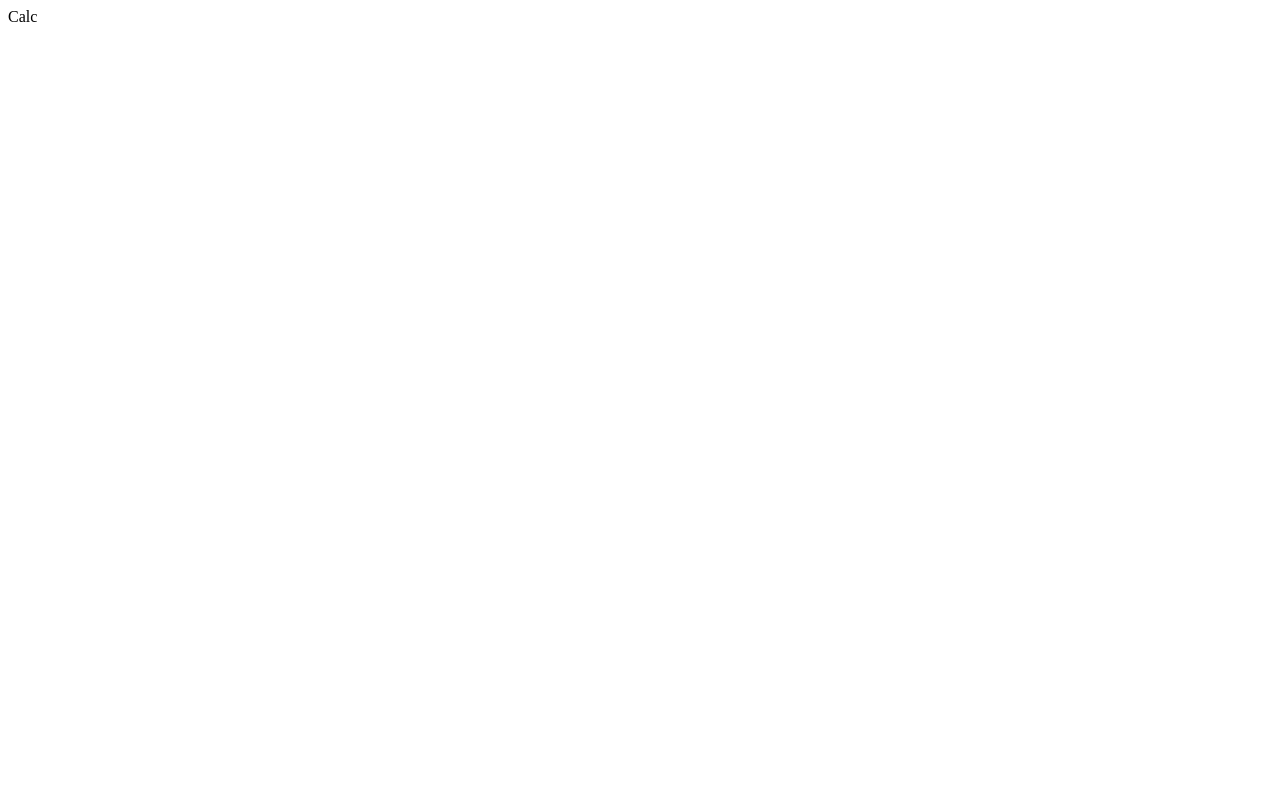
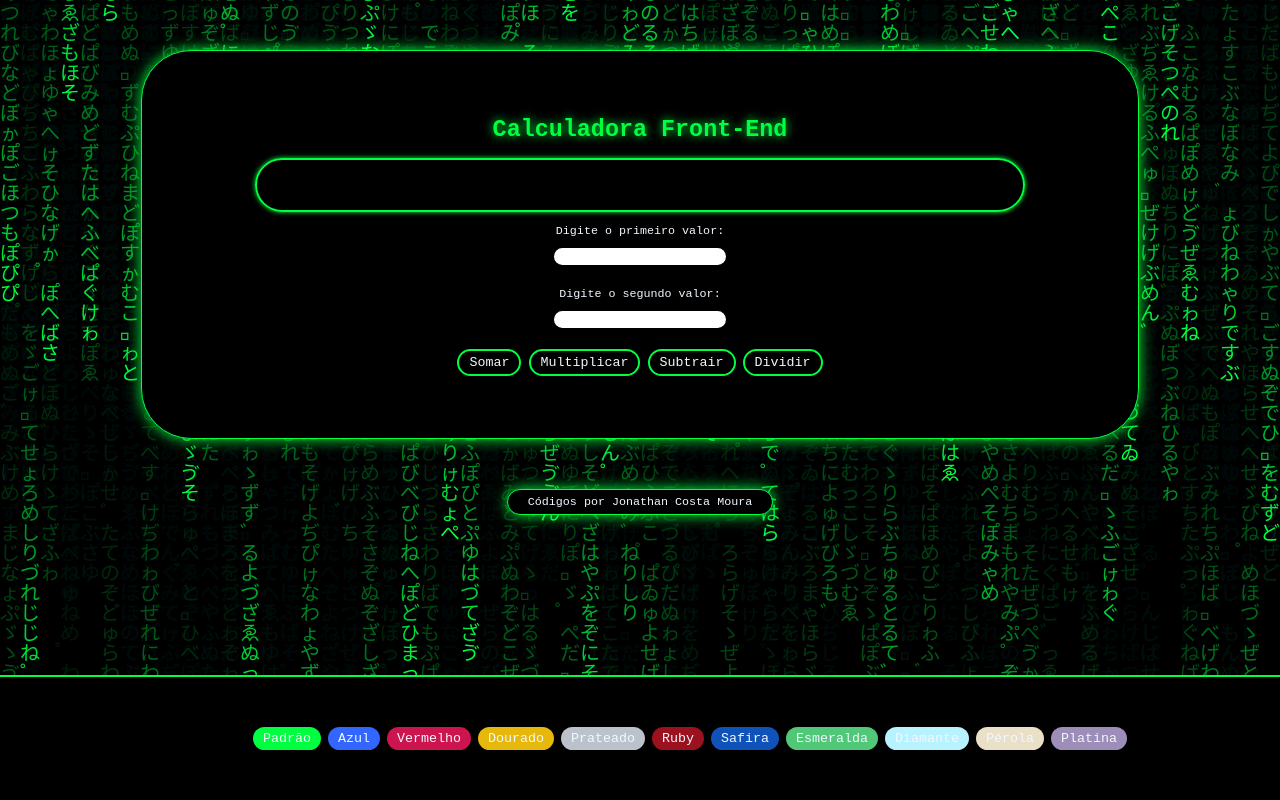
Before and after one commit to LumiAlencar/LumiAlencar.github.io, a plain HTML site: page index.html in a window 1280 px wide. Drawn offline with Linux system fonts and the light colour scheme.

Commit message:
Commit002

```diff
--- /dev/null
+++ b/index.css
@@ -0,0 +1,128 @@
+:root {
+    --neon: #00FF41;
+}
+
+
+body {
+    font-family: monospace;
+    background-color: #000;
+    margin: 0;
+}
+
+button {
+    border-radius: 50px;
+    padding: 4px 10px;
+    color: aliceblue;
+    background-color: black;
+    border: 2px solid var(--neon);
+    font-family: monospace;
+    animation-duration: 2s;
+    cursor: pointer;
+    z-index: 1;
+    position: relative;
+}
+
+button:hover {
+    box-shadow: 0 0 10px var(--neon);
+}
+
+div {
+    min-width: 150px;
+    width: 100%;
+    /* border: 15px solid rgb(57, 3, 78); */
+    padding: 50px;
+    text-align: center;
+    font-size: 90%;
+    z-index: 1;
+    position: relative;
+}
+
+h1 {
+    color: var(--neon);
+    text-shadow: 0 0 10px var(--neon);
+}
+
+p > input {
+    border: none;
+    border-radius: 50px;
+    font-family: monospace;
+    margin: 10px;
+    text-align: center;
+    color: black;
+    text-shadow: 0 0 5px var(--neon);
+}
+
+p > input:hover {
+    box-shadow: 0 0 10px var(--neon);
+}
+
+label {
+    width: fit-content;
+    margin-left: auto;
+    margin-right: auto;
+    display: block;
+    align-items: center;
+}
+
+
+#valor1 {
+    border-bottom: 100%;
+}
+
+#valor2 {
+    border-bottom: 100%;
+}
+
+#resultado {
+    width: 80%;
+    margin-left: auto;
+    margin-right: auto;
+    display: block;
+    align-items: center;
+    font-size: 4em;
+    border-radius: 40px;
+    border: 2px solid var(--neon);
+    box-shadow: 0 0 5px var(--neon);
+    text-shadow: 0 0 10px var(--neon);
+    font-family: monospace;
+    overflow: scroll;
+    height: 20%;
+    padding: 25px;
+}
+
+#credit:hover {
+    box-shadow: 0 0 20px var(--neon);
+    cursor: pointer;
+}
+
+.box {
+    background-color: black;
+    color: aliceblue;
+    margin: 50px auto;
+    width: 70%;
+    height: 60%;
+    height: fit-content;
+    border-radius: 50px;
+    border: 1px solid var(--neon);
+    box-shadow: 0 0 15px var(--neon);
+    font-family: monospace;
+}
+
+  #canv {
+    position: fixed;
+    top: 0;
+    left: 0;
+  }
+
+  .foot {
+    position: fixed;
+    bottom: 0;
+    background-color: black;
+    border-top: 2px solid var(--neon);
+    align-items: center;
+  }
+
+  .tema {
+    border: none;
+    -webkit-text-stroke-color: 5px #000;
+  }
--- a/index.html
+++ b/index.html
@@ -1 +1,56 @@
-Calc
+<!DOCTYPE html>
+<html>
+    <!-- desenvolvido por Jonathan -->
+    <meta charset="UTF8">
+
+<body>
+<canvas id='canv'></canvas>
+<div class="box" id="B">
+    <h1>Calculadora Front-End</h1>
+     <div id="resultado">
+    </div>
+    <label for="calculo">
+                <p>
+                    Digite o primeiro valor:
+                    <br>
+                    <input id="valor1">
+                </p>
+                <p>
+                    Digite o segundo valor:
+                    <br>
+                    <input id="valor2">
+                </p>
+        <p>
+            <button onclick="somar()">Somar</button>
+            <button onclick="multiplicar()">Multiplicar</button>
+            <Button onclick="subtrair()">Subtrair</Button>
+            <button onclick="dividir()">Dividir</button>
+        </p>
+    </label>
+</div>
+<link rel="stylesheet" href="index.css">
+<script src="index.js"></script>
+</body>
+
+<footer>
+<div class="box" style="width: fit-content; padding: 5px 20px;" id="credit">
+    <a href="https://github.com/Jhon171819/HTML" style="color: aliceblue; text-decoration: none;" target="_blank">Códigos por Jonathan Costa Moura</a>
+</div>
+
+<div class="foot">
+<button onclick="temaPadrao()" style="background-color: #00FF41;" class="tema">Padrão</button>
+<button onclick="temaAzul()" style="background-color: #3366ff;" class="tema">Azul</button>
+<button onclick="temaRed()" style="background-color: #cc154e;" class="tema">Vermelho</button>
+<button onclick="temaGold()" style="background-color: #e5b80b;" class="tema">Dourado</button>
+<button onclick="temaSilver()" style="background-color: #bbc2cc;" class="tema">Prateado</button>
+<button onclick="temaRuby()" style="background-color: #9b111e;" class="tema">Ruby</button>
+<button onclick="temaSapph()" style="background-color: #0f52ba;" class="tema">Safira</button>
+<button onclick="temaEmer()" style="background-color: #50c878;" class="tema">Esmeralda</button>
+<button onclick="temaDiam()" style="background-color: #b9f2ff;" class="tema">Diamante</button>
+<button onclick="temaPearl()" style="background-color: #eae0c8;" class="tema">Pérola</button>
+<button onclick="temaPlat()" style="background-color: #9c8eb8;" class="tema">Platina</button>
+</div>
+
+</footer>
+
+</html>
--- /dev/null
+++ b/index.js
@@ -0,0 +1,137 @@
+function get() {
+    let x = document.getElementById("valor1").value;
+    x = parseInt(x)
+    let y = document.getElementById("valor2").value;
+    y = parseInt(y)
+    return {x, y};
+}
+
+
+function modoClaro() {
+    document.getElementById("B").style.backgroundColor = "aliceblue";
+    document.getElementById("B").style.color = "black";
+}
+function modoEscuro() {
+    document.getElementById("B").style.backgroundColor = "black";
+    document.getElementById("B").style.color = "aliceblue";
+}
+
+function dividir() {
+    const {x, y} = get();
+    resultado = parseFloat(x / y).toFixed(2)
+    document.getElementById("resultado").innerHTML = resultado;
+}
+
+function subtrair() {
+    const {x, y} = get();
+    document.getElementById("resultado").innerHTML = x - y;
+}
+
+function multiplicar() {
+    const {x, y} = get();
+    document.getElementById("resultado").innerHTML = x * y;
+}
+
+function somar() {
+    const {x, y} = get();
+    document.getElementById("resultado").innerHTML = x + y;
+}
+
+var r = document.querySelector(':root');
+var rs = getComputedStyle(r);
+var b = document.querySelector('body');
+
+function temaPadrao() {
+    r.style.setProperty('--neon', '#00FF41');
+    ctx.fillStyle = '#00FF41';
+}
+
+function temaAzul() {
+    r.style.setProperty('--neon', '#3366ff');
+    ctx.fillStyle = '#3366ff';
+}
+
+function temaRed() {
+    r.style.setProperty('--neon', '#cc154e');
+    ctx.fillStyle = '#cc154e';
+}
+
+function temaGold() {
+    r.style.setProperty('--neon', '#e5b80b');
+    ctx.fillStyle = '#e5b80b';
+}
+
+function temaSilver() {
+    r.style.setProperty('--neon', '#bbc2cc');
+    ctx.fillStyle = '#bbc2cc';
+}
+
+function temaRuby() {
+    r.style.setProperty('--neon', '#9b111e');
+    ctx.fillStyle = '#9b111e';
+}
+
+function temaSapph() {
+    r.style.setProperty('--neon', '#0f52ba');
+    ctx.fillStyle = '#0f52ba';
+}
+
+function temaEmer() {
+    r.style.setProperty('--neon', '#50c878');
+    ctx.fillStyle = '#50c878';
+}
+
+function temaDiam() {
+    r.style.setProperty('--neon', '#b9f2ff');
+    ctx.fillStyle = '#b9f2ff';
+}
+function temaPearl() {
+    r.style.setProperty('--neon', '#eae0c8');
+    ctx.fillStyle = '#eae0c8';
+}
+function temaPlat() {
+    r.style.setProperty('--neon', '#9c8eb8');
+    ctx.fillStyle = '#9c8eb8';
+}
+
+// Códigos Matrix
+
+const canvas = document.getElementById('canv');
+canvas.width = window.innerWidth;
+canvas.height = window.innerHeight;
+const ctx = canvas.getContext('2d');
+let cols = Math.floor(window.innerWidth / 20) + 1;
+let ypos = Array(cols).fill(0);
+
+ctx.fillStyle = '#000';
+ctx.fillRect(0, 0, canvas.width, canvas.height);
+
+function matrix () {
+  const w = window.innerWidth;
+  const h = window.innerHeight;
+
+  if (canvas.width !== w) {
+    canvas.width = w;
+    cols = Math.floor(window.innerWidth / 20) + 1;
+    ypos = Array(cols).fill(0);
+  }
+  if (canvas.height !== h) {
+    canvas.height = h;
+  }
+
+  ctx.fillStyle =  '#0001'; //#0001
+  ctx.fillRect(0, 0, w, h);
+
+  ctx.fillStyle = rs.getPropertyValue('--neon'); //00ff41
+  ctx.font = '15pt monospace';
+
+  ypos.forEach((y, ind) => {
+    const text = String.fromCharCode(Math.random() * (12447 - 12368) + 12368); //128
+    const x = ind * 20;
+    ctx.fillText(text, x, y);
+    if (y > 100 + Math.random() * 10000) ypos[ind] = 0;
+    else ypos[ind] = y + 20;
+  });
+}
+
+setInterval(matrix, 50);
```
